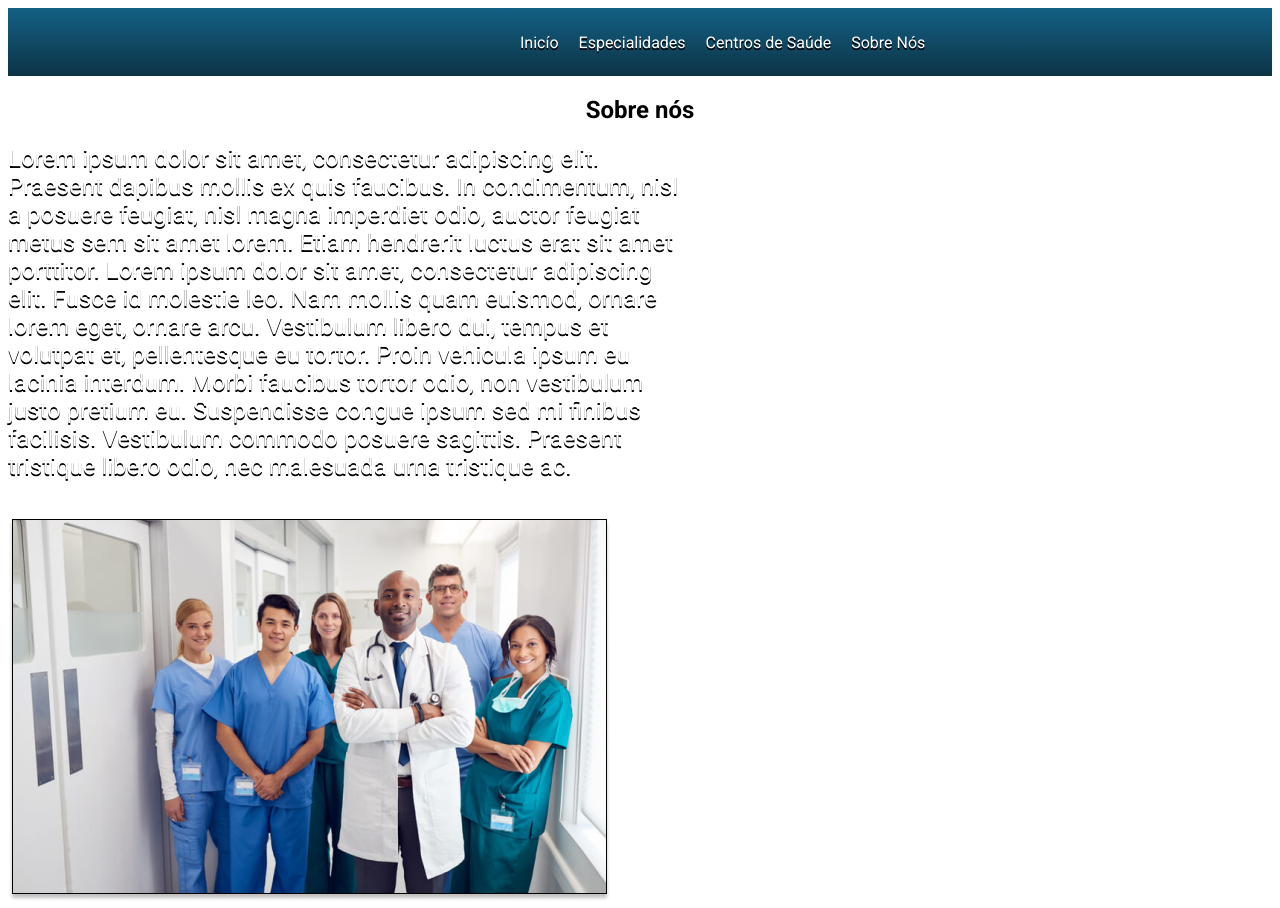
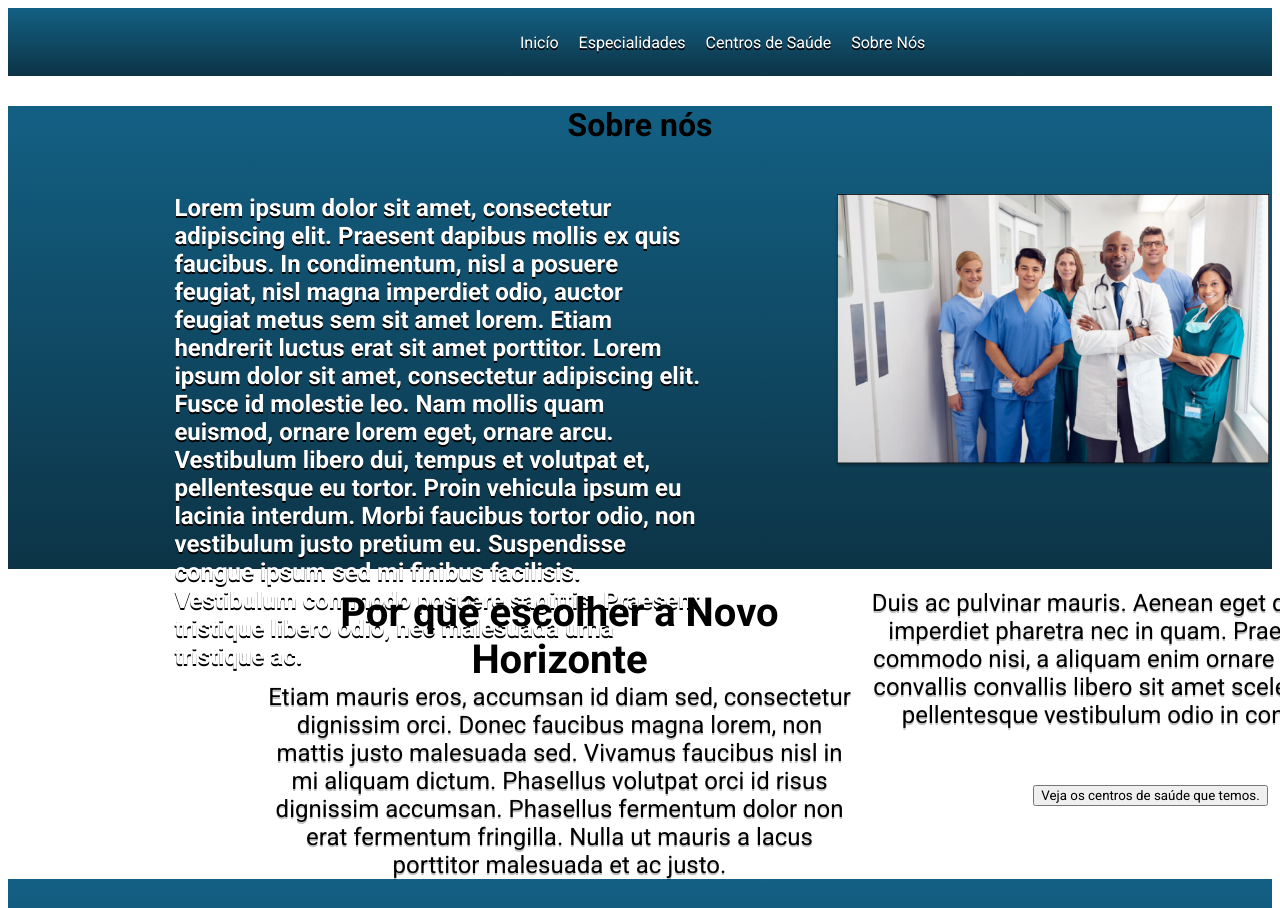
Before and after one commit to Ranbut/novo-horizonte, a React (Create React App) app in the folder front-end/: page /about-us in a window 1280 px wide. Shown: the top 908 px of the page. Built offline with nearby package versions, Linux system fonts and the light colour scheme.

Commit message:
feat: added styled-components to AboutUs page

```diff
--- a/front-end/src/pages/AboutUs/index.jsx
+++ b/front-end/src/pages/AboutUs/index.jsx
@@ -1,16 +1,16 @@
+import styled from "styled-components";
 import Navbar from "../../components/Navbar";
 import Footer from "../../Footer";
-import "./style.css"
 import photo5 from "../../assets/photo-5.png"
 
 export default function AboutUs() {
     return(
         <>
             <Navbar/>
-                <div id="welcome" className="highlight">
-                <h2 id="title">Sobre nós</h2>
-                    <div className="cards">
-                        <div id="main-text">
+                <HistorySection>
+                    <HistoryTitle>Sobre nós</HistoryTitle>
+                    <HistoryContainer>
+                        <HistoryText>
                             Lorem ipsum dolor sit amet, consectetur adipiscing elit. Praesent
                             dapibus mollis ex quis faucibus. In condimentum, nisl a posuere feugiat,
                             nisl magna imperdiet odio, auctor feugiat metus sem sit amet lorem.
@@ -20,26 +20,76 @@ export default function AboutUs() {
                             eu tortor. Proin vehicula ipsum eu lacinia interdum. Morbi faucibus  tortor odio, non
                             vestibulum justo pretium eu. Suspendisse congue ipsum  sed mi finibus facilisis.
                             Vestibulum commodo posuere sagittis. Praesent tristique libero odio, nec malesuada urna tristique ac.
-                        </div>
+                        </HistoryText>
                         <img src={photo5} alt="Team" />
-                    </div>
-                </div>
-                <div id="why-section">
-                    <div className="why-section-box">
-                        <h4 id="why-title"><strong>Por quê escolher a Novo Horizonte</strong></h4>
-                        <div className="why-text">Etiam mauris eros, accumsan id diam  sed, consectetur dignissim orci. Donec faucibus magna lorem, non mattis
+                    </HistoryContainer>
+                </HistorySection>
+                <WhySection>
+                    <WhyContainer>
+                        <WhyTitle><strong>Por quê escolher a Novo Horizonte</strong></WhyTitle>
+                        <WhyText>Etiam mauris eros, accumsan id diam  sed, consectetur dignissim orci. Donec faucibus magna lorem, non mattis
                         justo malesuada sed. Vivamus faucibus nisl in mi aliquam dictum.
                         Phasellus volutpat orci id risus dignissim accumsan. Phasellus fermentum dolor non erat fermentum fringilla.
-                        Nulla ut mauris a lacus porttitor malesuada et ac justo.</div>
-                    </div>
-                    <div className="why-section-box">
-                        <div className="why-text">Duis ac pulvinar mauris. Aenean eget dolor eget velit imperdiet pharetra  nec in quam. Praesent congue commodo nisi,
+                        Nulla ut mauris a lacus porttitor malesuada et ac justo.</WhyText>
+                    </WhyContainer>
+                    <WhyContainer>
+                        <WhyText>Duis ac pulvinar mauris. Aenean eget dolor eget velit imperdiet pharetra  nec in quam. Praesent congue commodo nisi,
                         a aliquam enim ornare eget.  Aliquam convallis convallis libero sit amet scelerisque.
-                        Morbi pellentesque vestibulum odio in condimentum.</div>
-                    <button>Veja os centros de saúde que temos.</button>
-                    </div>
-                </div>
+                        Morbi pellentesque vestibulum odio in condimentum.</WhyText>
+                        <button>Veja os centros de saúde que temos.</button>
+                    </WhyContainer>
+                </WhySection>
             <Footer/>
         </>
     )
 }
+
+const HistorySection = styled.div`
+    background: linear-gradient(180deg, rgb(19, 96, 132) 0%, rgb(12.27, 51.69, 70.13) 100%);
+    margin-top: 30px;
+    img {
+        width: 555px;
+        height: 275px;
+    }
+`;
+
+const HistoryTitle = styled.h1`
+    text-align: center;
+`;
+
+const HistoryContainer = styled.h2`
+    margin-top: 50px;
+    margin-left: 13vw;
+    display: flex;
+    gap: 130px;
+`;
+
+const HistoryText = styled.div`
+    color: white;
+    text-shadow: 0px 2px #000000;
+    font-size: 24px;
+    width: 671px;
+    height: 375px;
+`;
+
+const WhySection = styled.div`
+    text-align: center;
+    margin-left: 20vw;
+    margin-right: 20vw;
+    display: flex;
+`;
+
+const WhyContainer = styled.div`
+
+`;
+
+const WhyTitle = styled.div`
+    font-size: 40px;
+`;
+
+const WhyText = styled.div`
+    width: 591px;
+    height: 196px;
+    text-shadow: 0px 2px #0000003f;
+    font-size: 24px;
+`;
--- a/front-end/src/pages/AboutUs/style.css
+++ /dev/null
@@ -1,33 +0,0 @@
-#title{
-    text-align: center;
-}
-
-#main-text{
-    color: white;
-    text-shadow: 0px 2px #000000;
-    font-size: 24px;
-    width: 671px;
-    height: 375px;
-}
-
-#why-section{
-    text-align: center;
-    margin-left: 20vw;
-    margin-right: 20vw;
-    display: flex;
-}
-
-.why-section-box{
-
-}
-
-#why-title{
-    font-size: 40px;
-}
-
-.why-text{
-    width: 591px;
-    height: 196px;
-    text-shadow: 0px 2px #0000003f;
-    font-size: 24px;
-}
```
